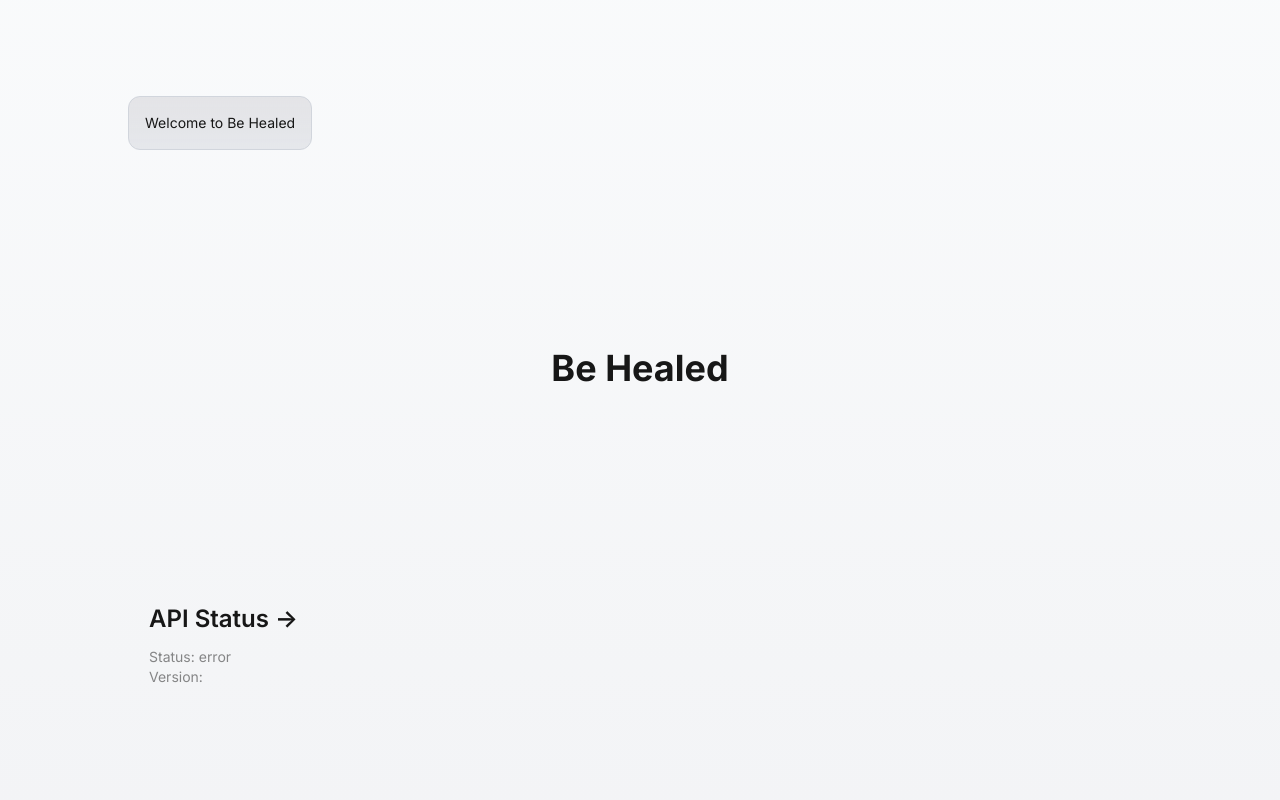
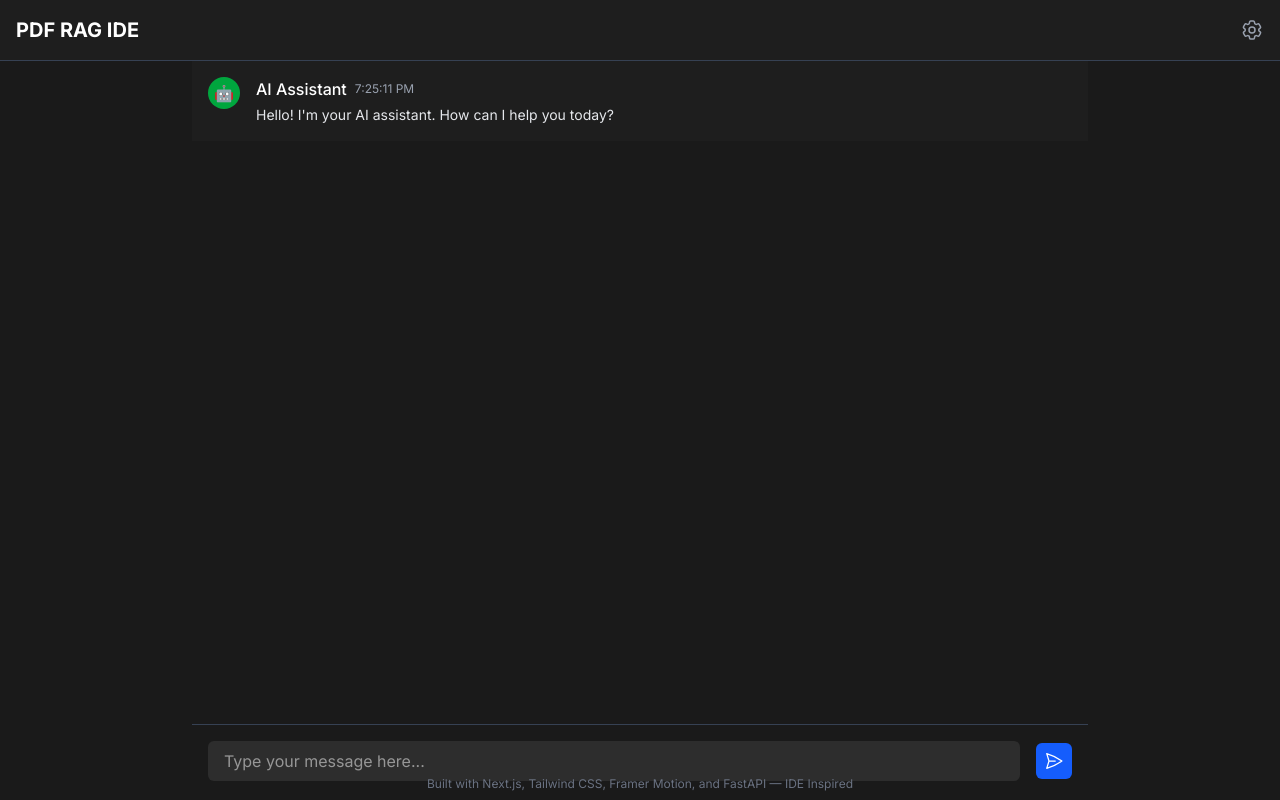
Before and after one commit to terellcodes/be-healed, a Next.js app in the folder frontend/: page / in a window 1280 px wide. Built offline with nearby package versions, Linux system fonts and the light colour scheme; no server answers.

Commit message:
ui updated

```diff
--- a/frontend/src/app/page.tsx
+++ b/frontend/src/app/page.tsx
@@ -1,51 +1,81 @@
-import { headers } from 'next/headers'
+'use client';
 
-async function getApiHealth() {
-  try {
-    const res = await fetch('http://localhost:8000/health', {
-      headers: headers(),
-      next: {
-        revalidate: 0
-      }
-    })
-    return res.json()
-  } catch (error) {
-    console.error('Error fetching API health:', error)
-    return { status: 'error', message: 'API is unreachable' }
-  }
+import { useState } from 'react';
+import { Cog6ToothIcon } from '@heroicons/react/24/outline';
+import Sidebar from '@/components/Sidebar';
+import ChatMessage from '@/components/ChatMessage';
+import ChatInput from '@/components/ChatInput';
+
+interface Message {
+  id: string;
+  content: string;
+  isAI: boolean;
+  timestamp: string;
 }
 
-export default async function Home() {
-  const apiHealth = await getApiHealth()
+export default function Home() {
+  const [isSidebarOpen, setIsSidebarOpen] = useState(false);
+  const [messages, setMessages] = useState<Message[]>([
+    {
+      id: '1',
+      content: "Hello! I'm your AI assistant. How can I help you today?",
+      isAI: true,
+      timestamp: new Date().toLocaleTimeString(),
+    },
+  ]);
+
+  const handleSendMessage = (content: string) => {
+    const newMessage: Message = {
+      id: Date.now().toString(),
+      content,
+      isAI: false,
+      timestamp: new Date().toLocaleTimeString(),
+    };
+    setMessages((prev) => [...prev, newMessage]);
+
+    // Simulate AI response
+    setTimeout(() => {
+      const aiResponse: Message = {
+        id: (Date.now() + 1).toString(),
+        content: "I'm processing your request...",
+        isAI: true,
+        timestamp: new Date().toLocaleTimeString(),
+      };
+      setMessages((prev) => [...prev, aiResponse]);
+    }, 1000);
+  };
 
   return (
-    <main className="flex min-h-screen flex-col items-center justify-between p-24">
-      <div className="z-10 max-w-5xl w-full items-center justify-between font-mono text-sm lg:flex">
-        <p className="fixed left-0 top-0 flex w-full justify-center border-b border-gray-300 bg-gradient-to-b from-zinc-200 pb-6 pt-8 backdrop-blur-2xl dark:border-neutral-800 dark:bg-zinc-800/30 dark:from-inherit lg:static lg:w-auto lg:rounded-xl lg:border lg:bg-gray-200 lg:p-4 lg:dark:bg-zinc-800/30">
-          Welcome to Be Healed
-        </p>
-      </div>
+    <div className="min-h-screen bg-[#1a1a1a] text-white">
+      <header className="bg-[#1e1e1e] border-b border-gray-700 p-4 flex justify-between items-center">
+        <h1 className="text-xl font-bold">PDF RAG IDE</h1>
+        <button
+          onClick={() => setIsSidebarOpen(true)}
+          className="text-gray-400 hover:text-white"
+        >
+          <Cog6ToothIcon className="h-6 w-6" />
+        </button>
+      </header>
 
-      <div className="relative flex place-items-center">
-        <h1 className="text-4xl font-bold">Be Healed</h1>
-      </div>
+      <Sidebar isOpen={isSidebarOpen} onClose={() => setIsSidebarOpen(false)} />
 
-      <div className="mb-32 grid text-center lg:max-w-5xl lg:w-full lg:mb-0 lg:grid-cols-3 lg:text-left">
-        <div className="group rounded-lg border border-transparent px-5 py-4 transition-colors hover:border-gray-300 hover:bg-gray-100 hover:dark:border-neutral-700 hover:dark:bg-neutral-800/30">
-          <h2 className="mb-3 text-2xl font-semibold">
-            API Status{' '}
-            <span className="inline-block transition-transform group-hover:translate-x-1 motion-reduce:transform-none">
-              -&gt;
-            </span>
-          </h2>
-          <p className="m-0 max-w-[30ch] text-sm opacity-50">
-            Status: {apiHealth.status}
-          </p>
-          <p className="m-0 max-w-[30ch] text-sm opacity-50">
-            Version: {apiHealth.version}
-          </p>
+      <main className="container mx-auto max-w-4xl h-[calc(100vh-4rem)] flex flex-col">
+        <div className="flex-1 overflow-y-auto">
+          {messages.map((message) => (
+            <ChatMessage
+              key={message.id}
+              message={message.content}
+              isAI={message.isAI}
+              timestamp={message.timestamp}
+            />
+          ))}
         </div>
-      </div>
-    </main>
-  )
+        <ChatInput onSendMessage={handleSendMessage} />
+      </main>
+
+      <footer className="fixed bottom-2 left-1/2 transform -translate-x-1/2 text-xs text-gray-500">
+        Built with Next.js, Tailwind CSS, Framer Motion, and FastAPI — IDE Inspired
+      </footer>
+    </div>
+  );
 }
--- /dev/null
+++ b/frontend/src/components/ChatInput.tsx
@@ -0,0 +1,38 @@
+import { useState, FormEvent } from 'react';
+import { PaperAirplaneIcon } from '@heroicons/react/24/outline';
+
+interface ChatInputProps {
+  onSendMessage: (message: string) => void;
+}
+
+export default function ChatInput({ onSendMessage }: ChatInputProps) {
+  const [message, setMessage] = useState('');
+
+  const handleSubmit = (e: FormEvent) => {
+    e.preventDefault();
+    if (message.trim()) {
+      onSendMessage(message);
+      setMessage('');
+    }
+  };
+
+  return (
+    <form onSubmit={handleSubmit} className="border-t border-gray-700 p-4">
+      <div className="flex items-center gap-4">
+        <input
+          type="text"
+          value={message}
+          onChange={(e) => setMessage(e.target.value)}
+          placeholder="Type your message here..."
+          className="flex-1 bg-[#2d2d2d] text-white rounded-md px-4 py-2 focus:outline-none focus:ring-2 focus:ring-blue-500"
+        />
+        <button
+          type="submit"
+          className="bg-blue-600 text-white rounded-md p-2 hover:bg-blue-700 transition-colors"
+        >
+          <PaperAirplaneIcon className="h-5 w-5" />
+        </button>
+      </div>
+    </form>
+  );
+}
--- /dev/null
+++ b/frontend/src/components/ChatMessage.tsx
@@ -0,0 +1,24 @@
+interface ChatMessageProps {
+  message: string;
+  isAI: boolean;
+  timestamp: string;
+}
+
+export default function ChatMessage({ message, isAI, timestamp }: ChatMessageProps) {
+  return (
+    <div className={`flex items-start gap-4 p-4 ${isAI ? 'bg-[#1e1e1e]' : ''}`}>
+      <div className={`flex-shrink-0 w-8 h-8 rounded-full flex items-center justify-center ${
+        isAI ? 'bg-green-600' : 'bg-blue-600'
+      }`}>
+        {isAI ? '🤖' : '👤'}
+      </div>
+      <div className="flex-1">
+        <div className="flex items-center gap-2 mb-1">
+          <span className="font-medium">{isAI ? 'AI Assistant' : 'You'}</span>
+          <span className="text-xs text-gray-400">{timestamp}</span>
+        </div>
+        <p className="text-sm text-gray-200 whitespace-pre-wrap">{message}</p>
+      </div>
+    </div>
+  );
+}
--- /dev/null
+++ b/frontend/src/components/Sidebar.tsx
@@ -0,0 +1,61 @@
+import { useState } from 'react';
+import { XMarkIcon, Cog6ToothIcon } from '@heroicons/react/24/outline';
+
+interface SidebarProps {
+  isOpen: boolean;
+  onClose: () => void;
+}
+
+export default function Sidebar({ isOpen, onClose }: SidebarProps) {
+  return (
+    <div
+      className={`fixed left-0 top-0 h-full bg-[#1e1e1e] text-white w-64 transform transition-transform duration-300 ease-in-out ${
+        isOpen ? 'translate-x-0' : '-translate-x-full'
+      }`}
+    >
+      <div className="p-4">
+        <div className="flex justify-between items-center mb-6">
+          <h2 className="text-xl font-semibold">Settings</h2>
+          <button onClick={onClose} className="text-gray-400 hover:text-white">
+            <XMarkIcon className="h-6 w-6" />
+          </button>
+        </div>
+
+        <div className="space-y-4">
+          <div className="space-y-2">
+            <label className="block text-sm font-medium">OpenAI API Key</label>
+            <input
+              type="password"
+              className="w-full bg-[#2d2d2d] rounded-md px-3 py-2 text-sm"
+              placeholder="sk-..."
+            />
+          </div>
+
+          <div className="space-y-2">
+            <label className="block text-sm font-medium">Model</label>
+            <select className="w-full bg-[#2d2d2d] rounded-md px-3 py-2 text-sm">
+              <option>GPT-4.1 Mini</option>
+              <option>GPT-4</option>
+              <option>GPT-3.5</option>
+            </select>
+          </div>
+
+          <div className="space-y-2">
+            <label className="block text-sm font-medium">System Prompt</label>
+            <textarea
+              className="w-full bg-[#2d2d2d] rounded-md px-3 py-2 text-sm h-32 resize-none"
+              placeholder="Enter system prompt..."
+            />
+          </div>
+
+          <div className="space-y-2">
+            <label className="block text-sm font-medium">Upload PDF</label>
+            <button className="w-full bg-[#2d2d2d] text-white rounded-md px-3 py-2 text-sm hover:bg-[#3d3d3d]">
+              Upload PDF
+            </button>
+          </div>
+        </div>
+      </div>
+    </div>
+  );
+}
```
Also changed, not shown: frontend/package.json (+7 -6 lines), 1 other file (tests, documents, lock files or other folders).
